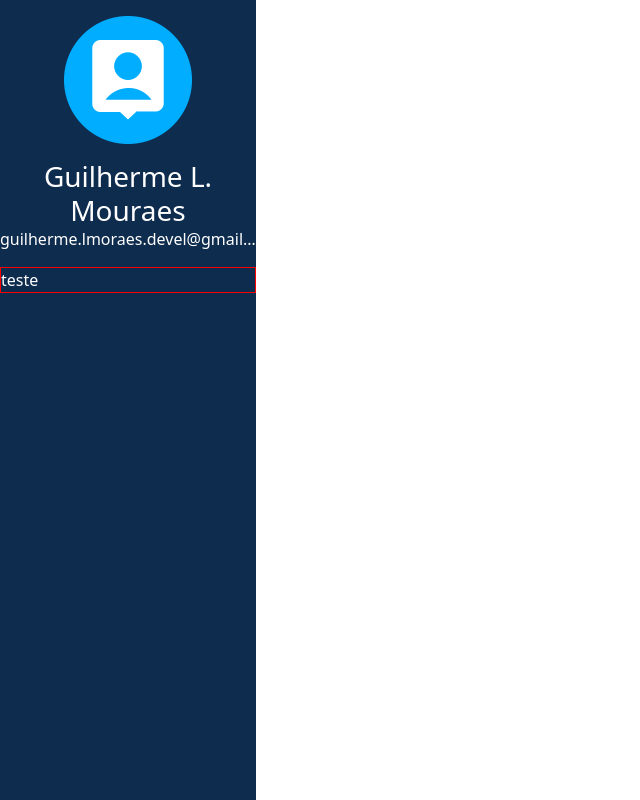
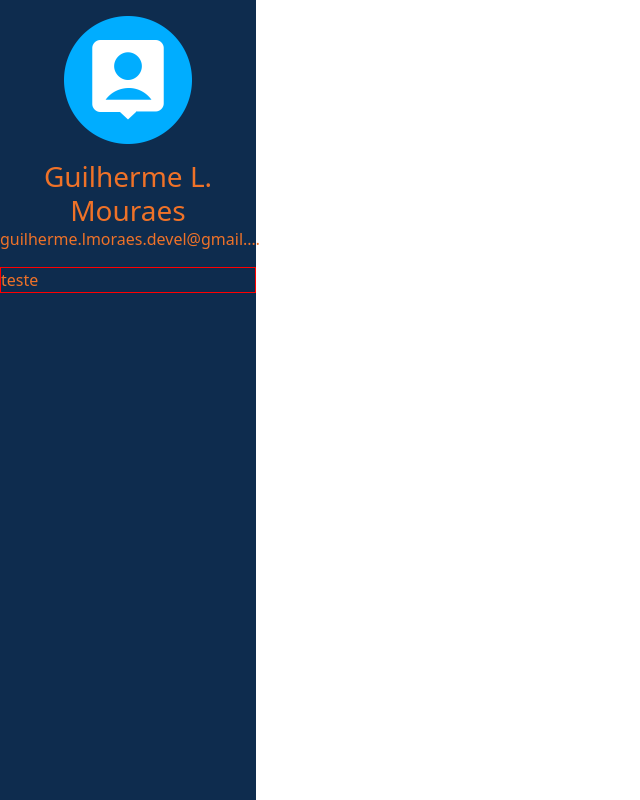
Before and after one commit to guilhermelMoraes/beyond-the-system__front-end, a React (Vite) app: page / in a window 1280 px wide. Shown: the whole page, without its empty margins (0-640 px from the left). Built offline with nearby package versions, Linux system fonts and the light colour scheme.

Commit message:
style: adding new global css variable

```diff
--- a/src/index.css
+++ b/src/index.css
@@ -10,6 +10,7 @@
 :root {
   --toastify-color-light: transparent;
   --toastify-toast-width: 500px;
+  --muralis-primary: #0e2c4e;
 }
 
 .notification__container {
@@ -17,14 +18,19 @@
 }
 
 .muralis-primary {
-  background-color: #0e2c4e;
+  background-color: var(--muralis-primary);
+}
+
+.muralis__text-primary {
+  color: var(--muralis-primary);
 }
 
 .muralis-primary,
 .muralis-primary:disabled,
+.muralis-primary--active,
 .muralis-primary--hover:hover,
 .muralis-primary:focus {
-  color: #fff;
+  color: #ef7228;
 }
 
 .muralis-primary:disabled {
@@ -32,6 +38,7 @@
 }
 
 .muralis-primary--hover:hover,
+.muralis-primary--active,
 .muralis-primary:focus {
   background-color: #07192c;
 }
```
